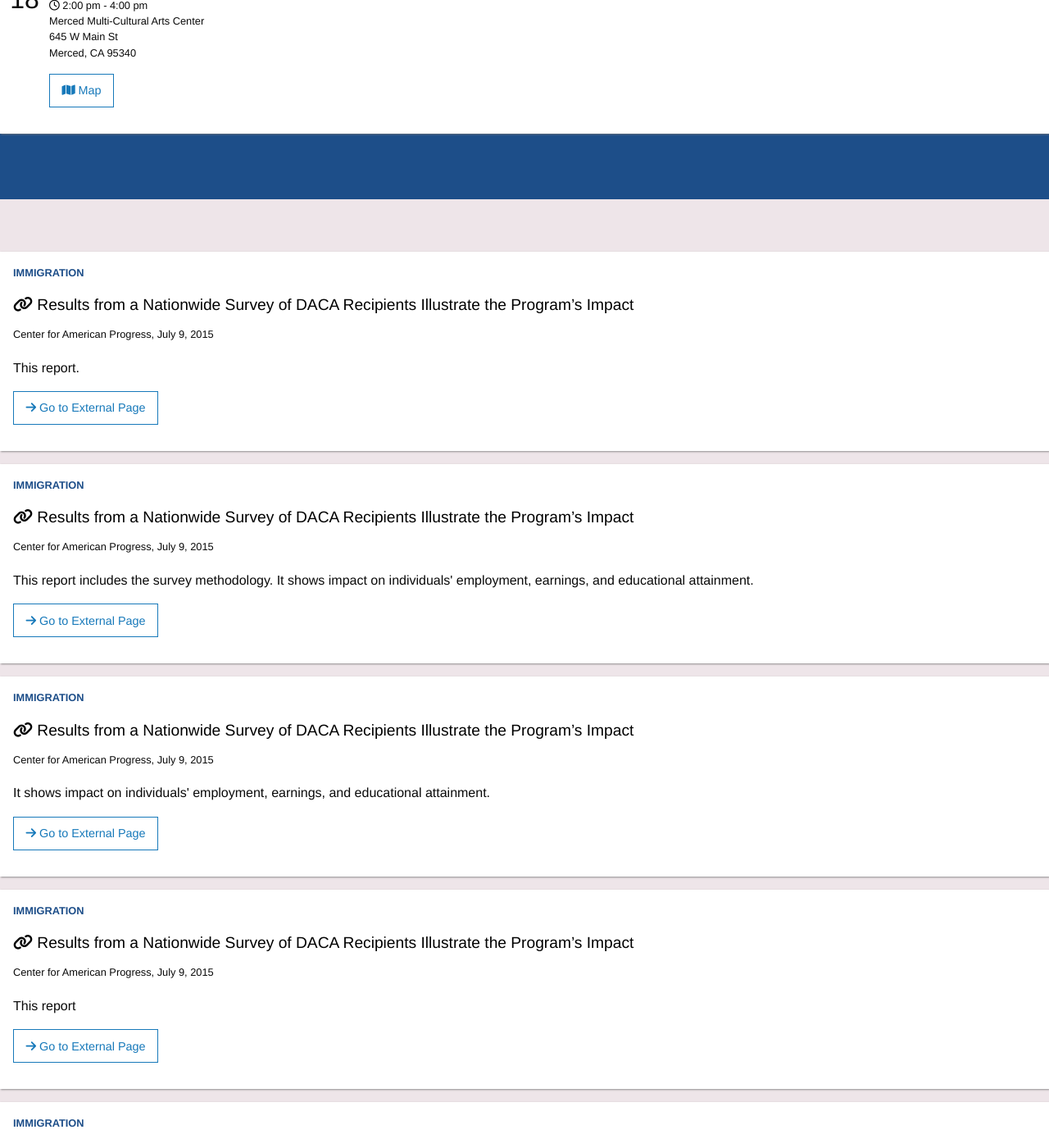
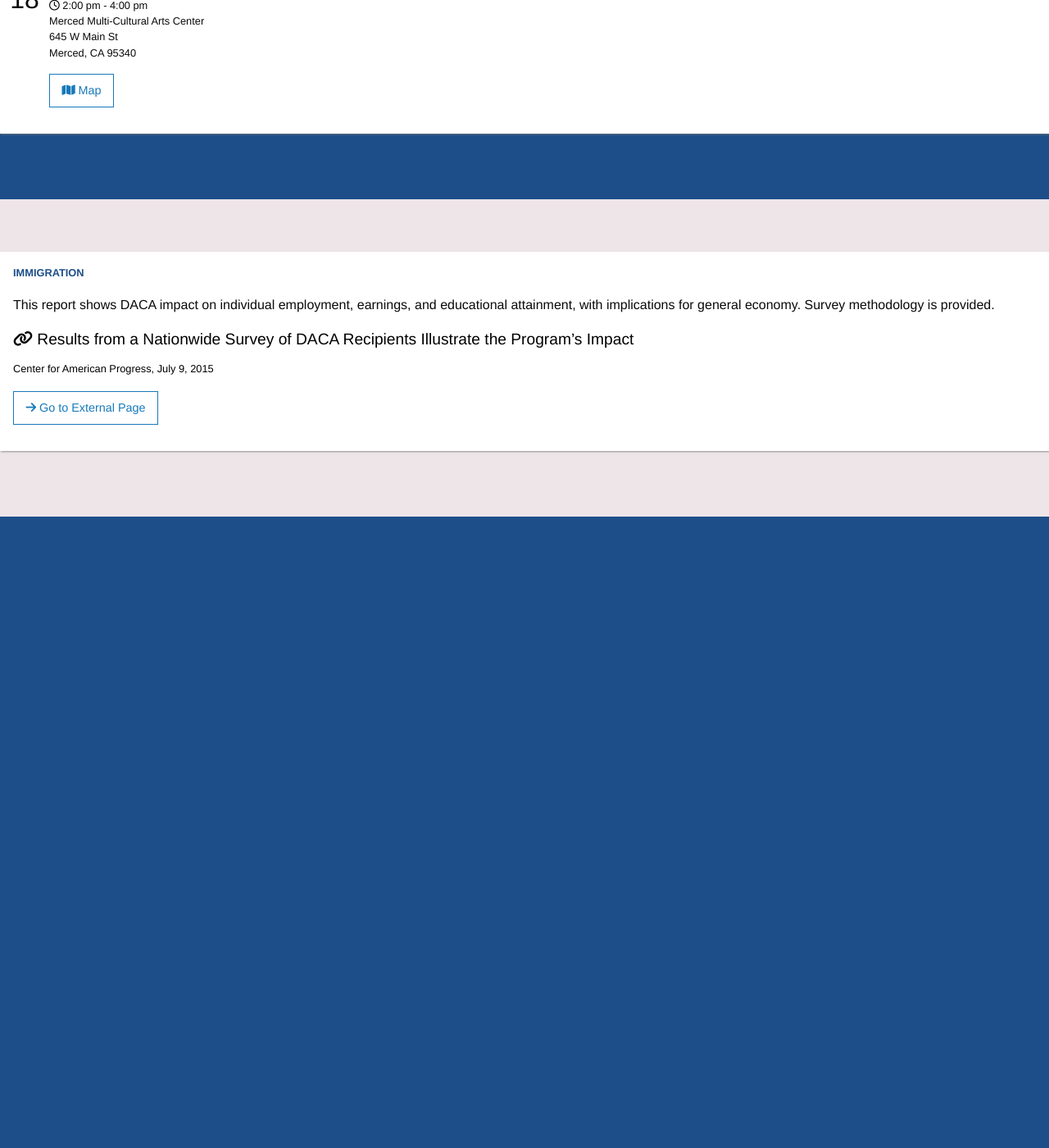
Before and after one commit to joshuadotbio/mercedcan.com, a Jekyll site: the page built from index.html, in a window 1280 px wide and 1400 px high, scrolled down 744 px. Shown: the whole window at 82% size. Built offline with Jekyll 4.4.1, drawn with Linux system fonts in a browser that asks for light colours; nearby versions of some CDN libraries; after the commit the page ends 1374 px from its top, so only the background shows below that; some of the changed text lies outside the part shown.

Commit message:
better resource view

```diff
--- a/_data/resources.yaml
+++ b/_data/resources.yaml
@@ -1,30 +1,5 @@
-- title: "Results from a Nationwide Survey of DACA Recipients Illustrate the Program’s Impact"
-  category: "Immigration"
-  note: "This report."
+- category: "Immigration"
+  note: "This report shows DACA impact on individual employment, earnings, and educational attainment, with implications for general economy. Survey methodology is provided."
+  link_title: "Results from a Nationwide Survey of DACA Recipients Illustrate the Program’s Impact"
   source_attribution: Center for American Progress, July 9, 2015
   source_url: "https://www.americanprogress.org/issues/immigration/news/2015/07/09/117054/results-from-a-nationwide-survey-of-daca-recipients-illustrate-the-programs-impact/"
-- title: "Results from a Nationwide Survey of DACA Recipients Illustrate the Program’s Impact"
-  category: "Immigration"
-  note: "This report includes the survey methodology. It shows impact on individuals' employment, earnings, and educational attainment."
-  source_attribution: Center for American Progress, July 9, 2015
-  source_url: "https://www.americanprogress.org/issues/immigration/news/2015/07/09/117054/results-from-a-nationwide-survey-of-daca-recipients-illustrate-the-programs-impact/"
-- title: "Results from a Nationwide Survey of DACA Recipients Illustrate the Program’s Impact"
-  category: "Immigration"
-  note: "It shows impact on individuals' employment, earnings, and educational attainment."
-  source_attribution: Center for American Progress, July 9, 2015
-  source_url: "https://www.americanprogress.org/issues/immigration/news/2015/07/09/117054/results-from-a-nationwide-survey-of-daca-recipients-illustrate-the-programs-impact/"
-- title: "Results from a Nationwide Survey of DACA Recipients Illustrate the Program’s Impact"
-  category: "Immigration"
-  note: "This report"
-  source_attribution: Center for American Progress, July 9, 2015
-  source_url: "https://www.americanprogress.org/issues/immigration/news/2015/07/09/117054/results-from-a-nationwide-survey-of-daca-recipients-illustrate-the-programs-impact/"
-- title: "Results from a Nationwide Survey of DACA Recipients Illustrate the Program’s Impact"
-  category: "Immigration"
-  note: "This report includes the survey methodology. It shows impact on individuals' employment, earnings, and educational attainment."
-  source_attribution: Center for American Progress, July 9, 2015
-  source_url: "https://www.americanprogress.org/issues/immigration/news/2015/07/09/117054/results-from-a-nationwide-survey-of-daca-recipients-illustrate-the-programs-impact/"
-- title: "Results from a Nationwide Survey of DACA Recipients Illustrate the Program’s Impact"
-  category: "Immigration"
-  note: "This report includes the survey methodology. It shows impact on individuals' employment, earnings, and educational attainment."
-  source_attribution: Center for American Progress, July 9, 2015
-  source_url: "https://www.americanprogress.org/issues/immigration/news/2015/07/09/117054/results-from-a-nationwide-survey-of-daca-recipients-illustrate-the-programs-impact/"
--- a/index.html
+++ b/index.html
@@ -71,9 +71,9 @@ layout: default
       <div class="resource-inner">
         <article>
           <p class="resource-category">{{ resource.category }}</p>
-          <a href="{{ resource.source_url }}"><h2><i class="fa fa-link"></i> {{ resource.title }}</h2></a>
-          <p><small>{{ resource.source_attribution }}</small></p>
           <p>{{ resource.note }}</p>
+          <a href="{{ resource.source_url }}"><h2><i class="fa fa-link"></i> {{ resource.link_title }}</h2></a>
+          <p><a href="{{ resource.source_url }}"><small>{{ resource.source_attribution }}</small></a></p>
           <a href="{{ resource.source_url }}" class="hollow button"><i class="fa fa-arrow-right"></i> Go to External Page</a>
         </article>
       </div>
```
